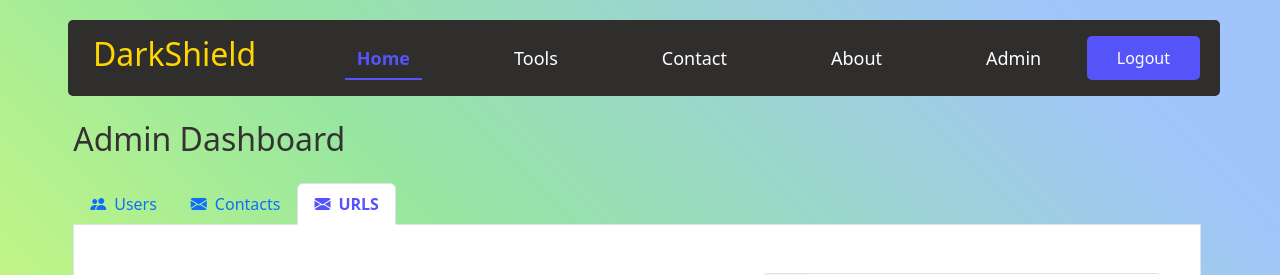
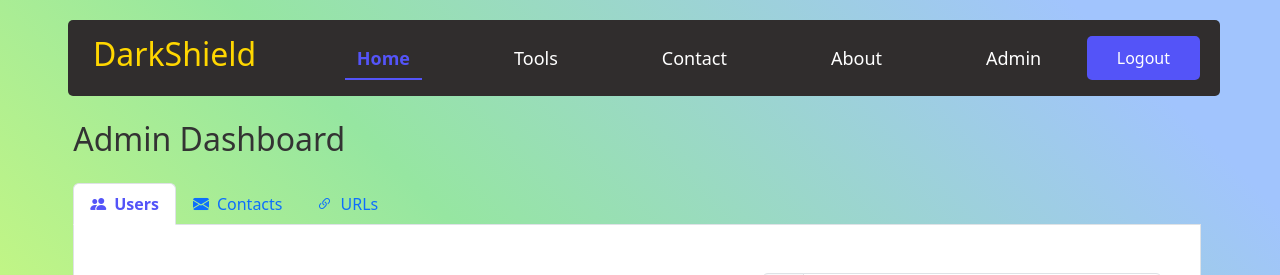
Before and after one commit to Mugammadhu/Phishing, a React (Vite) app in the folder frontend/: page /admin in a window 1280 px wide. Shown: the top 275 px of the page. Built offline with nearby package versions, Linux system fonts and the light colour scheme; no server answers; sample sign-in values are in the browser's storage.

Commit message:
updatetd admin 7

```diff
--- a/frontend/src/components/Admin.jsx
+++ b/frontend/src/components/Admin.jsx
@@ -2,7 +2,8 @@ import { Link, Outlet, useLocation } from 'react-router-dom';
 
 const Admin = () => {
     const location = useLocation();
-  const activeTab = location.pathname.includes('contacts') ? 'contacts' : location.pathname.includes('users') ? 'users' : 'urls';
+    const activeTab = location.pathname === '/admin/contacts' ? 'contacts' :
+                     location.pathname === '/admin/urls' ? 'urls' : 'users';
 
     return (
         <div className="container mt-4">
@@ -32,14 +33,14 @@ const Admin = () => {
                         to="/admin/urls"
                         className={`nav-link ${activeTab === 'urls' ? 'active' : ''}`}
                     >
-            <i className="bi bi-envelope-fill me-2"></i>
-            URLS
+                        <i className="bi bi-link-45deg me-2"></i>
+                        URLs
                     </Link>
                 </li>
             </ul>
 
             <div className="tab-content p-4 border border-top-0 rounded-bottom bg-white">
-        <Outlet /> {/* This will render either Users or Contacts component */}
+                <Outlet />
             </div>
         </div>
     );
--- a/frontend/src/components/Urls.jsx
+++ b/frontend/src/components/Urls.jsx
@@ -142,7 +142,7 @@ const Urls = () => {
     }
 
     return (
-        <div className="container-fluid p-4 bg-dark text-light min-vh-100">
+        <div className="container-fluid p-4 bg-white text-light min-vh-100">
             {/* Toast Notification */}
             <AnimatePresence>
                 {toast.show && (
```
Lines whose indentation alone changed are shown as unchanged.
